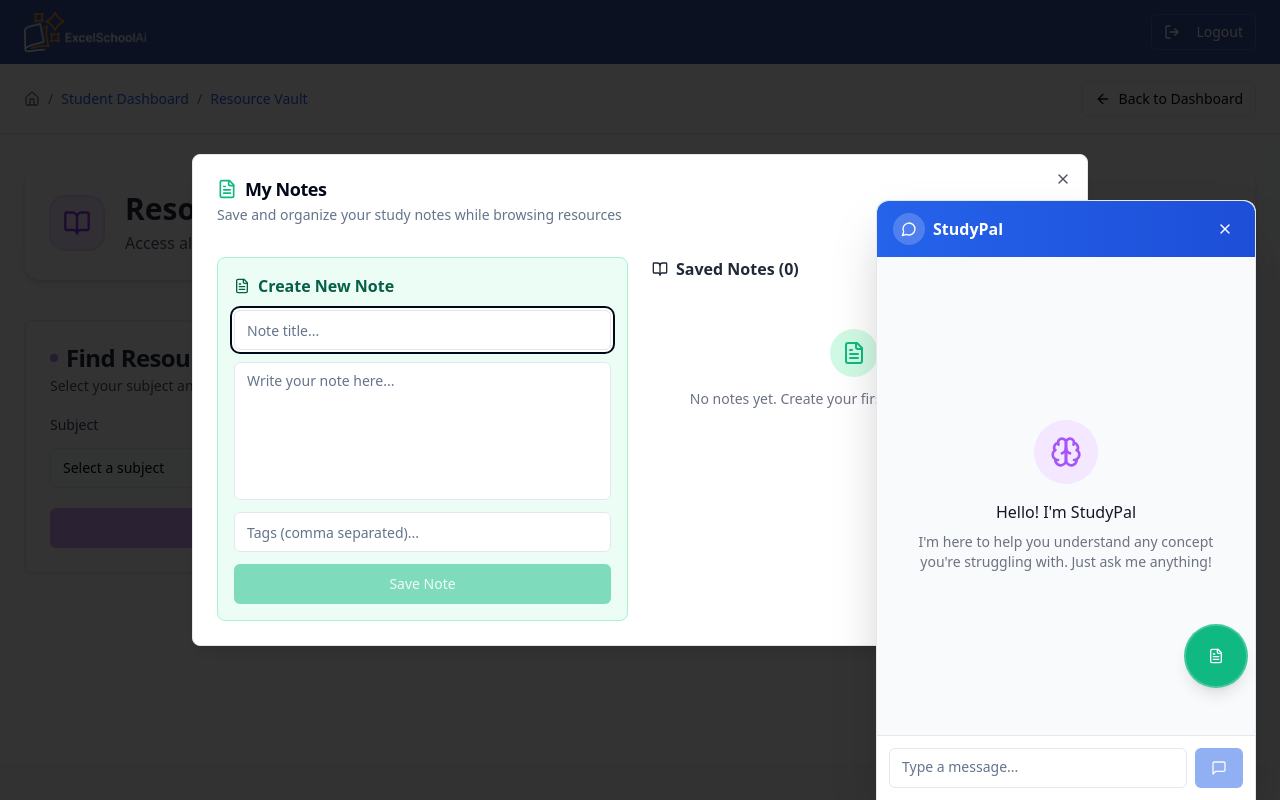
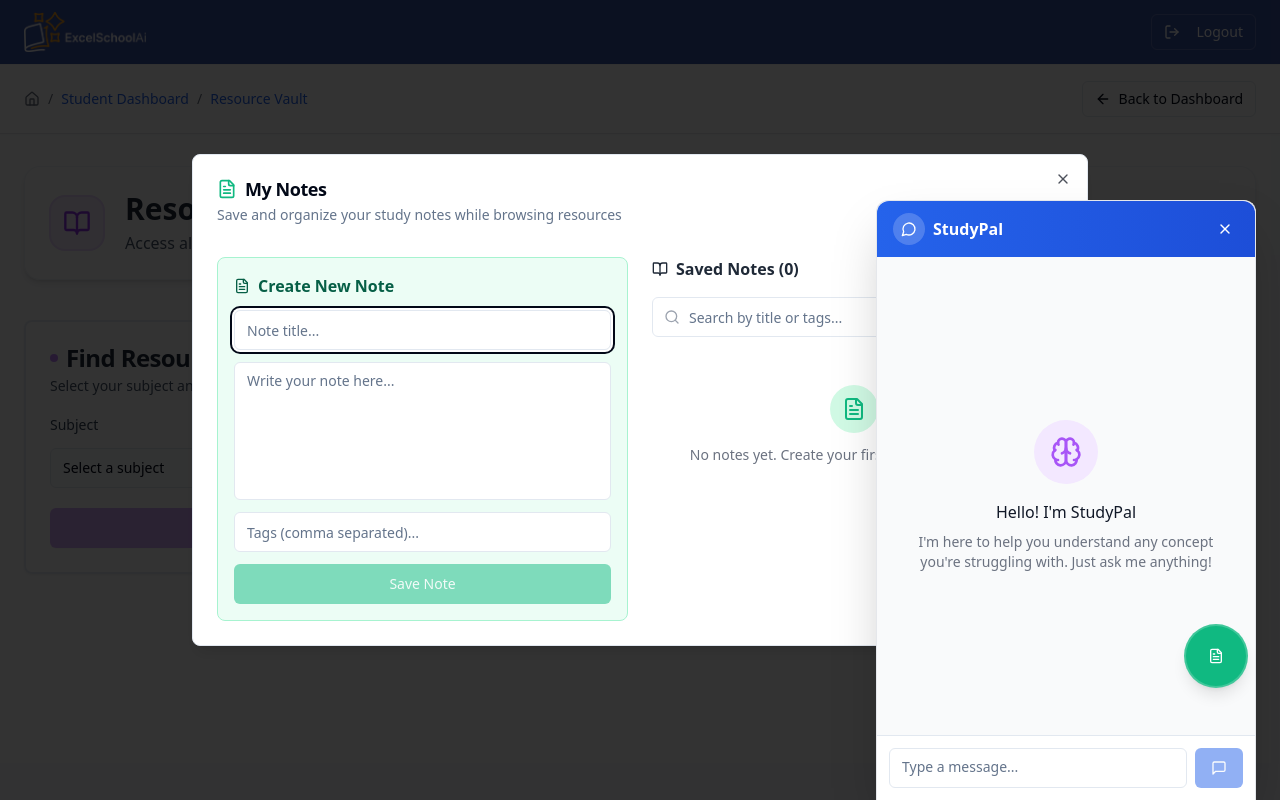
Before and after one commit to anantha-krishna-ks/classconnect-frame, a React (Vite) app: page /resource-vault in a window 1280 px wide. Both pictures are taken after a click on the button 1216 px from the left and 656 px from the top of the page. Built offline with nearby package versions, Linux system fonts and the light colour scheme.

Commit message:
Add search for saved notes

```diff
--- a/src/pages/ResourceVault.tsx
+++ b/src/pages/ResourceVault.tsx
@@ -86,6 +86,7 @@ const ResourceVault = () => {
   const [isAddingToNotes, setIsAddingToNotes] = useState(false);
   const [showStudyPalPanel, setShowStudyPalPanel] = useState(true);
   const [pdfViewerUrl, setPdfViewerUrl] = useState<string | null>(null);
+  const [notesSearchQuery, setNotesSearchQuery] = useState('');
 
   const handleLogout = () => {
     navigate('/student-login');
@@ -1184,23 +1185,54 @@ const ResourceVault = () => {
 
             {/* Notes List Column */}
             <div className="space-y-4">
-              <h3 className="font-semibold text-gray-800 flex items-center gap-2">
-                <BookOpen className="w-4 h-4" />
-                Saved Notes ({notes.length})
-              </h3>
+              <div className="flex items-center justify-between">
+                <h3 className="font-semibold text-gray-800 flex items-center gap-2">
+                  <BookOpen className="w-4 h-4" />
+                  Saved Notes ({notes.length})
+                </h3>
+              </div>
+
+              {/* Search Input */}
+              <div className="relative">
+                <Search className="absolute left-3 top-1/2 transform -translate-y-1/2 w-4 h-4 text-gray-400" />
+                <Input
+                  placeholder="Search by title or tags..."
+                  value={notesSearchQuery}
+                  onChange={(e) => setNotesSearchQuery(e.target.value)}
+                  className="pl-9 bg-white"
+                />
+              </div>
 
               <div className="max-h-96 overflow-y-auto pr-2 space-y-3">
-                {notes.length === 0 ? (
+                {notes.filter(note => {
+                  const query = notesSearchQuery.toLowerCase().trim();
+                  if (!query) return true;
+                  const titleMatch = note.title.toLowerCase().includes(query);
+                  const tagsMatch = note.tags?.toLowerCase().includes(query);
+                  return titleMatch || tagsMatch;
+                }).length === 0 ? (
                   <div className="text-center py-8">
                     <div className="w-12 h-12 bg-emerald-100 rounded-full flex items-center justify-center mx-auto mb-3">
-                      <FileText className="w-6 h-6 text-emerald-500" />
+                      {notesSearchQuery ? (
+                        <Search className="w-6 h-6 text-emerald-500" />
+                      ) : (
+                        <FileText className="w-6 h-6 text-emerald-500" />
+                      )}
                     </div>
                     <p className="text-sm text-gray-500">
-                      No notes yet. Create your first note to get started!
+                      {notesSearchQuery
+                        ? `No notes found matching "${notesSearchQuery}"`
+                        : 'No notes yet. Create your first note to get started!'}
                     </p>
                   </div>
                 ) : (
-                  notes.map((note) => (
+                  notes.filter(note => {
+                    const query = notesSearchQuery.toLowerCase().trim();
+                    if (!query) return true;
+                    const titleMatch = note.title.toLowerCase().includes(query);
+                    const tagsMatch = note.tags?.toLowerCase().includes(query);
+                    return titleMatch || tagsMatch;
+                  }).map((note) => (
                     <div key={note.id} className="border border-gray-200 rounded-lg p-3 bg-white hover:shadow-sm transition-shadow">
                       <div className="flex items-start justify-between mb-2">
                         <h4 className="font-medium text-gray-900 text-sm flex-1 line-clamp-1">{note.title}</h4>
```
